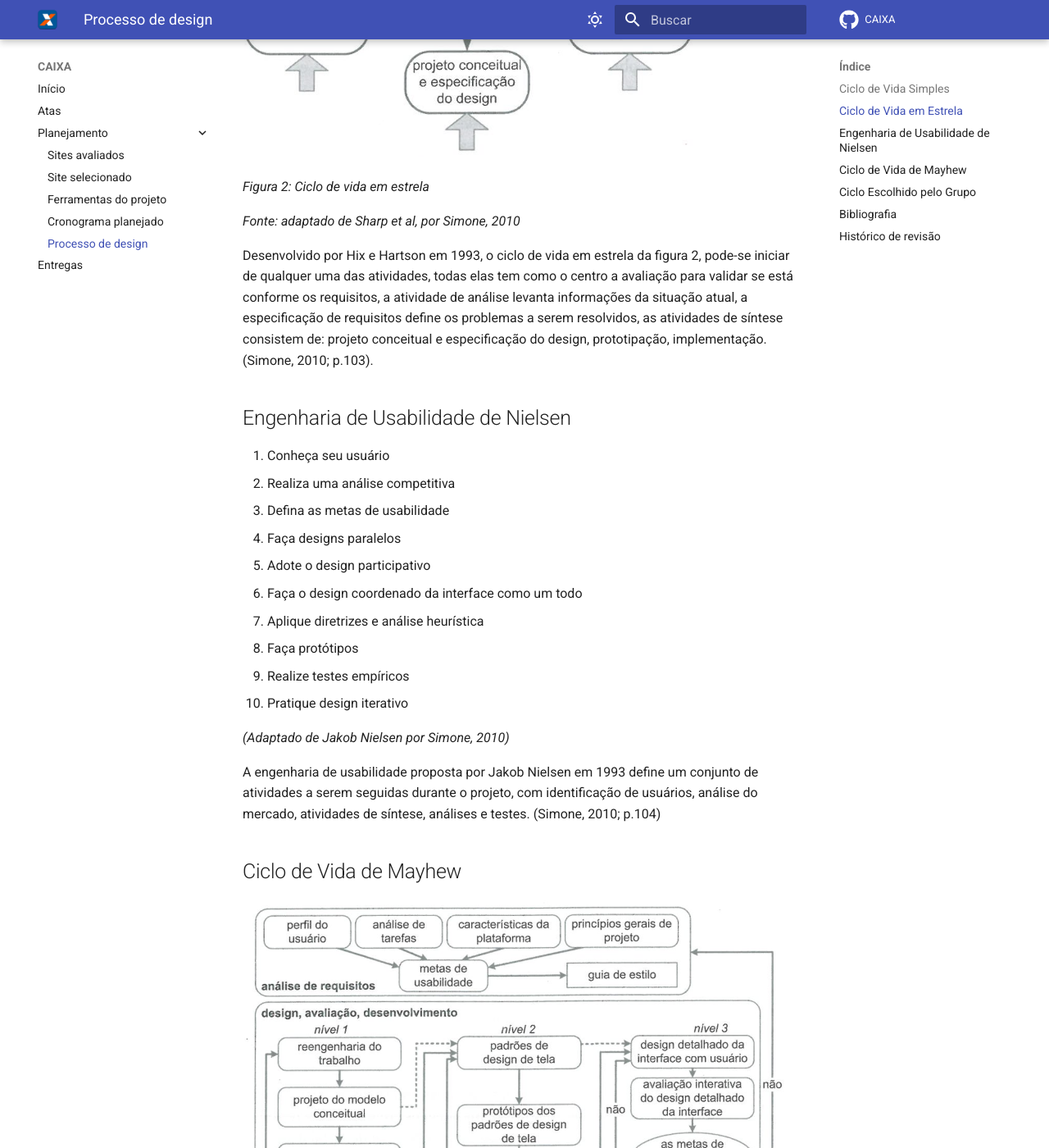
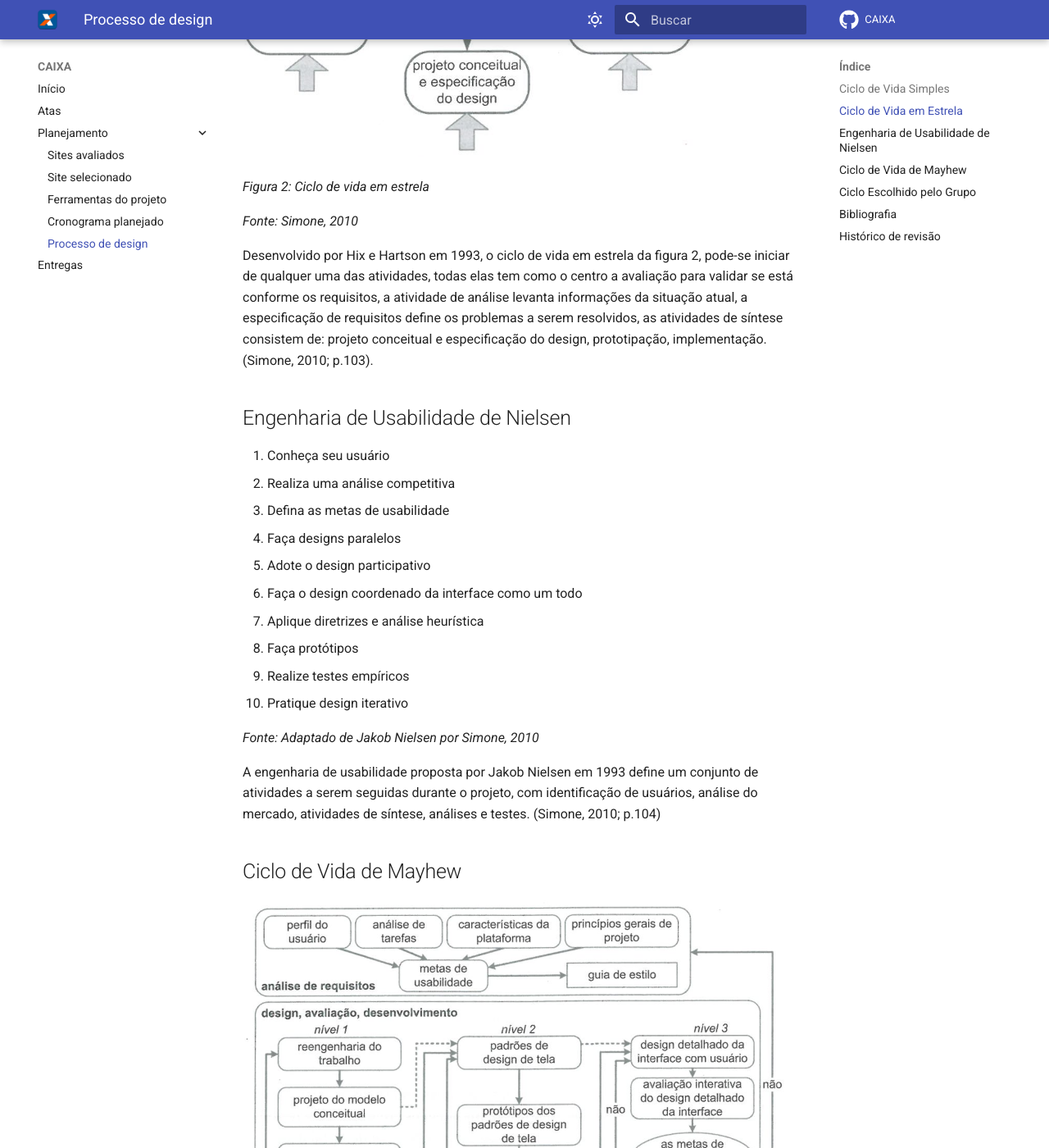
Before and after one commit to Interacao-Humano-Computador/2023.1-ISSNet, an MkDocs documentation site: the page built from gitpages/docs/planejamento/processo.md, in a window 1280 px wide and 1400 px high, scrolled down 1061 px. Shown: the whole window at 82% size. Built offline with MkDocs 1.6.1 and Material for MkDocs 9.7.7, drawn with Linux system fonts in a browser that asks for light colours; comment, search, counter and statistics services are not loaded; some of the changed text lies outside the part shown.

Commit message:
Corrige fontes

```diff
--- a/gitpages/docs/planejamento/processo.md
+++ b/gitpages/docs/planejamento/processo.md
@@ -16,7 +16,7 @@ O ciclo de vida simples na figura 1 apresenta quatro atividades, sendo elas a id
 
 *Figura 2: Ciclo de vida em estrela*
 
-*Fonte: adaptado de Sharp et al, por Simone, 2010*
+*Fonte: Simone, 2010*
 
 Desenvolvido por Hix e Hartson em 1993, o ciclo de vida em estrela da figura 2, pode-se iniciar de qualquer uma das atividades, todas elas tem como o centro a avaliação para validar se está conforme os requisitos, a atividade de análise levanta informações da situação atual, a especificação de requisitos define os problemas a serem resolvidos, as atividades de síntese consistem de: projeto conceitual e especificação do design, prototipação, implementação. (Simone, 2010; p.103).
 
@@ -33,7 +33,7 @@ Desenvolvido por Hix e Hartson em 1993, o ciclo de vida em estrela da figura 2,
 9. Realize testes empíricos
 10. Pratique design iterativo
 
-*(Adaptado de Jakob Nielsen por Simone, 2010)*
+*Fonte: Adaptado de Jakob Nielsen por Simone, 2010*
 
 A engenharia de usabilidade proposta por Jakob Nielsen em 1993 define um conjunto de atividades a serem seguidas durante o projeto, com identificação de usuários, análise do mercado, atividades de síntese, análises e testes. (Simone, 2010; p.104)
 
@@ -43,7 +43,7 @@ A engenharia de usabilidade proposta por Jakob Nielsen em 1993 define um conjunt
 
 *Figura 3: Ciclo de vida de Mayhew*
 
-*Fonte: adaptado de Sharp et al, por Simone, 2010*
+*Fonte: adaptado de Mayhew, por Simone, 2010*
 
 O ciclo criado por Deborah Mayhew (1999) e mostrado na figura 3 é dividido entre análise de requisitos, onde os requisitos são estabelecidos, a fase de design, avaliação e desenvolvimento consiste em criar uma solução que atende os requisitos e a fase de instalação consiste na validação do usuário sobre o sistema. (Simone, 2010, p.110)
 
@@ -64,3 +64,4 @@ Edição, Editora Campus, 2010. Publicado em: 03/05/2021.
 | `0.1`      |  23/04/2023 | Versão Inicial       | Júlio César Costa                  | Marcus Vinicius Cunha |
 | `0.2`      |  25/04/2023 | Adicionado revisores | Júlio César Costa                  | Marcus Vinicius Cunha |
 | `0.3`      |  25/04/2023 | Adicionado outros ciclos | Júlio César Costa              | Marcus Vinicius Cunha |
+| `0.4`      |  25/04/2023 | Correção das fontes | Júlio César Costa              | Marcus Vinicius Cunha |
```
